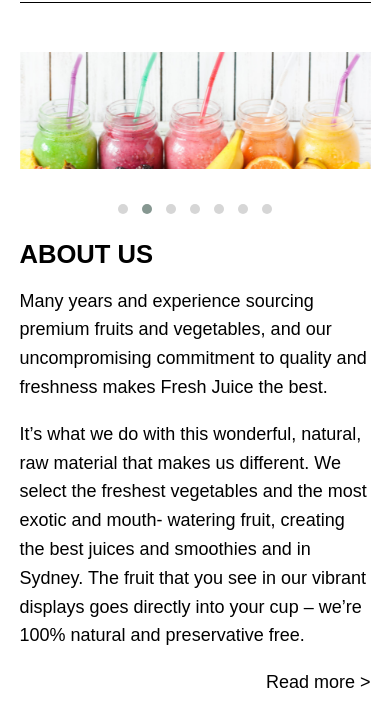
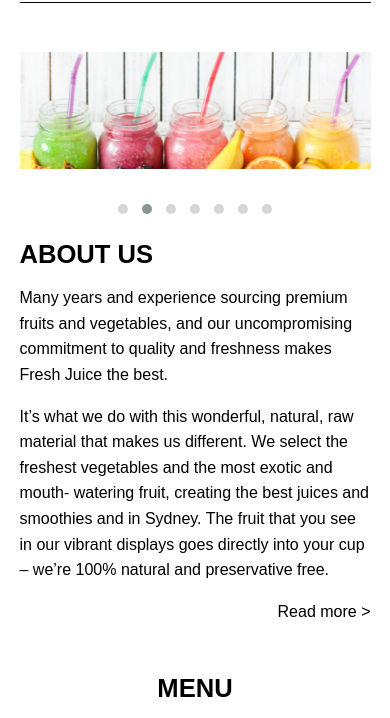
Before and after one commit to Vickystha/Fresh-juice, a plain HTML site: page starter_code/index.html in a window 390 px wide. Shown: the part 126-844 px from the top of the page. Drawn offline with nearby package versions, Linux system fonts and the light colour scheme.

```diff
--- a/starter_code/css/style.css
+++ b/starter_code/css/style.css
@@ -150,7 +150,6 @@
 }
 
 .readmore a, .readless a{
-    text-align:right;
     color:#000;
 }
 
@@ -259,6 +258,10 @@
         width: 100%;
         height:auto;
     }
+
+    .about p{
+        font-size:16px;
+    }
 }
 
 /******************************************
@@ -288,7 +291,6 @@
 /*******************************************/
 footer img{
     width:30px;
-    display:inline;
 }
 
 .facebook{
--- a/starter_code/js/app.js
+++ b/starter_code/js/app.js
@@ -1,6 +1,4 @@
 $(document).ready(function(){
-
-
     $(".owl-carousel").owlCarousel({
       loop:true,
       nav:false,
```
Also changed, not shown: starter_code/contact.html (+2 -2 lines), starter_code/juice.html (+1 -3 lines), starter_code/smoothies.html (+1 -1 lines), 2 other files.
